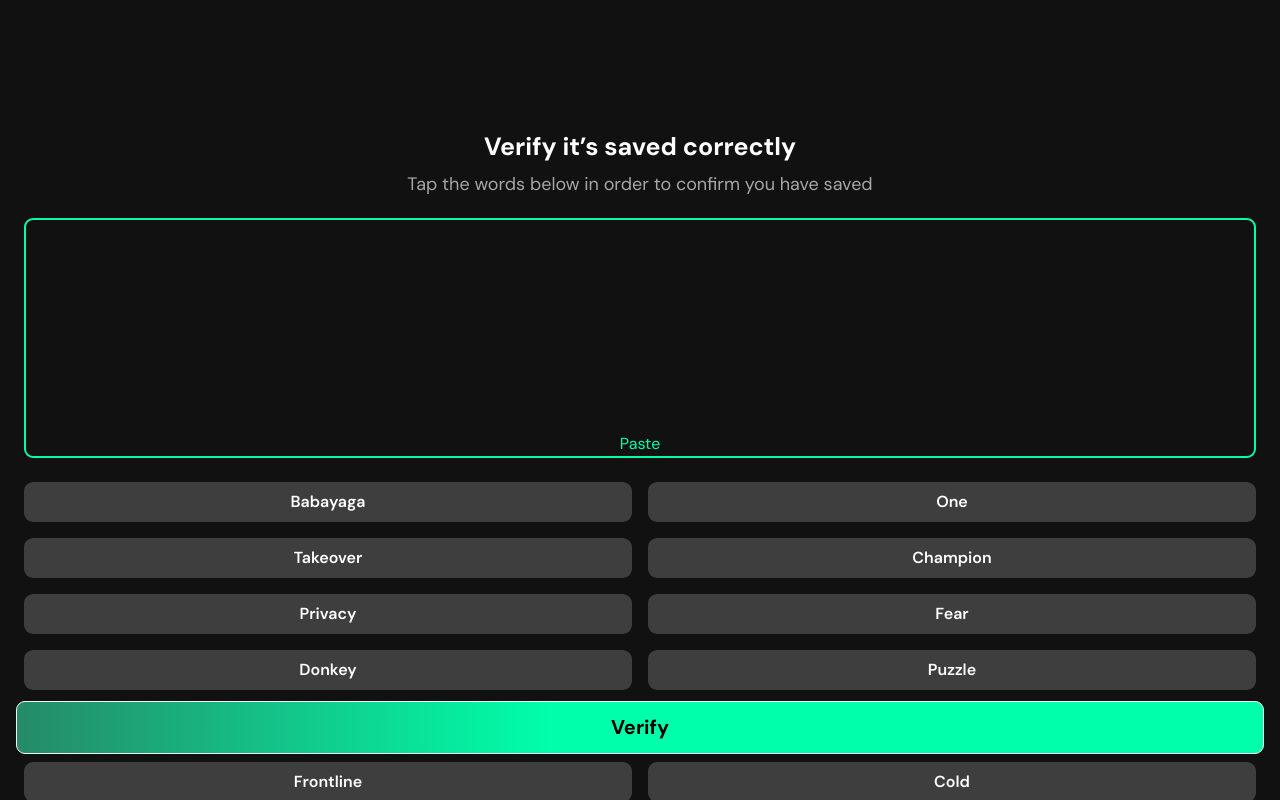
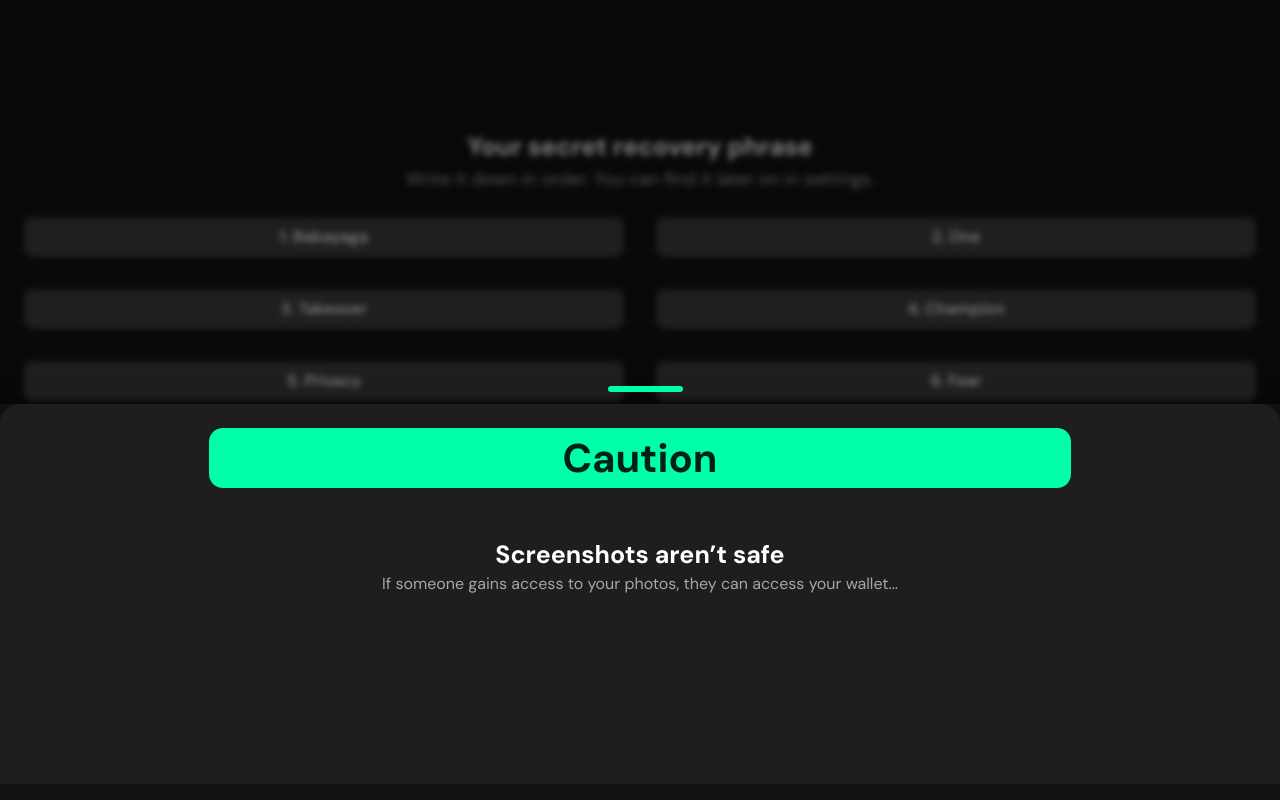
Before and after one commit to ChibuezeSamObisike/avail-tauri-task, a React (Vite) app: page /wallet-choser in a window 1280 px wide. Built offline with nearby package versions, Linux system fonts and the light colour scheme.

Commit message:
chore: upload secret recovery drawer

```diff
--- a/src/components/SwipeableDrawer.tsx
+++ b/src/components/SwipeableDrawer.tsx
@@ -8,8 +8,6 @@ import { Button, Box, Typography, SwipeableDrawer } from "@mui/material";
 import ViewProfile from "./ViewProfile";
 
 import settingsIcon from "../assets/settings-icon.svg";
-
-import { useNavigate } from "react-router-dom";
 import { Puller, Root, StyledBox } from "./styled";
 
 const drawerBleeding = 26;
@@ -18,12 +16,43 @@ interface Props {
   window?: () => Window;
   open: boolean;
   toggleDrawer: (newOpen: boolean) => React.ReactEventHandler<{}>;
+  children?: React.ReactNode;
 }
 
 export default function SwipeableEdgeDrawer(props: Props) {
-  const { window, open, toggleDrawer } = props;
-
-  const navigate = useNavigate();
+  const {
+    window,
+    open,
+    toggleDrawer,
+    children = (
+      <Box>
+        <Typography color='#fff' fontSize='20px' fontWeight={700}>
+          Wallets
+        </Typography>
+        <Typography color='#B0B0B0' my={2}>
+          WALLET 1
+        </Typography>
+        <ViewProfile />
+        <Box mx='auto' width='90%' my={2}>
+          <Button
+            fullWidth
+            endIcon={<img src={settingsIcon} />}
+            sx={{
+              borderRadius: "20px",
+              mx: "auto",
+              bgcolor: "#2A3331",
+              border: "0px",
+              color: "#fff",
+              fontWeight: 700,
+              fontSize: "15px",
+            }}
+          >
+            Add & manage wallets
+          </Button>
+        </Box>
+      </Box>
+    ),
+  } = props;
 
   const container =
     window !== undefined ? () => window().document.body : undefined;
@@ -37,11 +66,12 @@ export default function SwipeableEdgeDrawer(props: Props) {
             height: `calc(50% - ${drawerBleeding}px)`,
             overflow: "visible",
           },
+          ".MuiDrawer-root > .MuiBackdrop-root": {
+            backdropFilter: "blur(3px)",
+          },
         }}
       />
-      {/* <Box sx={{ textAlign: "center", pt: 1 }}>
-        <Button onClick={() => navigate("/")}>Baxk</Button>
-      </Box> */}
+
       {open && (
         <SwipeableDrawer
           container={container}
@@ -53,6 +83,12 @@ export default function SwipeableEdgeDrawer(props: Props) {
           disableSwipeToOpen={false}
           ModalProps={{
             keepMounted: false,
+          }}
+          sx={{
+            ".MuiDrawer-paper ": {
+              height: "calc(100% - 404px)",
+              top: 404,
+            },
           }}
         >
           <StyledBox
@@ -82,38 +118,14 @@ export default function SwipeableEdgeDrawer(props: Props) {
                 borderTopLeftRadius: 20,
                 borderTopRightRadius: 20,
                 p: 3,
-                boxShadow: "0px 4px 4px 0px #00FFAA40 inset",
+                //boxShadow: "0px 4px 4px 0px #00FFAA40 inset",
                 bgcolor: "#1E1E1E",
               }}
               width='100%'
               height='100%'
+              overflow='auto'
             >
-              <Box>
-                <Typography color='#fff' fontSize='20px' fontWeight={700}>
-                  Wallets
-                </Typography>
-                <Typography color='#B0B0B0' my={2}>
-                  WALLET 1
-                </Typography>
-                <ViewProfile />
-                <Box mx='auto' width='90%' my={2}>
-                  <Button
-                    fullWidth
-                    endIcon={<img src={settingsIcon} />}
-                    sx={{
-                      borderRadius: "20px",
-                      mx: "auto",
-                      bgcolor: "#2A3331",
-                      border: "0px",
-                      color: "#fff",
-                      fontWeight: 700,
-                      fontSize: "15px",
-                    }}
-                  >
-                    Add & manage wallets
-                  </Button>
-                </Box>
-              </Box>
+              {children}
             </Box>
           </StyledBox>
         </SwipeableDrawer>
--- a/src/main.tsx
+++ b/src/main.tsx
@@ -8,12 +8,15 @@ import theme from "./theme";
 import VerifySaved from "./views-mobile/VerifySaved";
 import BackupWallet from "./views-mobile/BackupWallet";
 import SecretRecovery from "./views-mobile/SecretRecovery";
+import Mob, { MobCarousel } from "./views-mobile/Mob";
+import Home from "./Home";
+import WalletChoser from "./WalletChoser";
 
 ReactDOM.createRoot(document.getElementById("root") as HTMLElement).render(
   <React.StrictMode>
     <ThemeProvider theme={theme}>
-      <div style={{ height: "100vh" }}>
-        <VerifySaved />
+      <div style={{ height: "100vh", backgroundColor: "red" }}>
+        <SecretRecovery />
       </div>
     </ThemeProvider>
   </React.StrictMode>
--- a/src/views-mobile/SecretRecovery.tsx
+++ b/src/views-mobile/SecretRecovery.tsx
@@ -1,5 +1,7 @@
 import { ContentCopy } from "@mui/icons-material";
 import { Box, Button, IconButton, Typography } from "@mui/material";
+import React from "react";
+import SwipeableEdgeDrawer from "../components/SwipeableDrawer";
 
 const SecretRecovery = () => {
   const recoveryPhase = [
@@ -16,6 +18,12 @@ const SecretRecovery = () => {
     "Frontline",
     "Cold",
   ];
+
+  const [open, setOpen] = React.useState<boolean>(true);
+  const toggleDrawer = (newOpen: boolean) => (): void => {
+    setOpen(newOpen);
+  };
+
   return (
     <Box
       pt={16}
@@ -80,6 +88,37 @@ const SecretRecovery = () => {
           <ContentCopy sx={{ color: "#00FFAA" }} />
         </IconButton>
       </Box>
+
+      <SwipeableEdgeDrawer open={open} toggleDrawer={() => toggleDrawer(true)}>
+        <Box>
+          <Box
+            bgcolor='#00FFAA'
+            width='70%'
+            mx='auto'
+            textAlign='center'
+            borderRadius='14px'
+          >
+            <Typography fontSize='40px' fontWeight={700}>
+              Caution
+            </Typography>
+          </Box>
+
+          <Typography
+            color='#fff'
+            textAlign='center'
+            fontSize='25px'
+            fontWeight={700}
+            mt={6}
+          >
+            Screenshots aren’t safe
+          </Typography>
+
+          <Typography textAlign='center' color='#A7A7A7' lineHeight='20.88px'>
+            If someone gains access to your photos, they can access your
+            wallet...
+          </Typography>
+        </Box>
+      </SwipeableEdgeDrawer>
     </Box>
   );
 };
--- a/src/views-mobile/VerifySaved.tsx
+++ b/src/views-mobile/VerifySaved.tsx
@@ -1,5 +1,13 @@
-import { Box, Button, Typography } from "@mui/material";
+import {
+  Box,
+  Button,
+  Checkbox,
+  Typography,
+  checkboxClasses,
+} from "@mui/material";
 import SwipeableEdgeDrawer from "../components/SwipeableDrawer";
+
+import React from "react";
 
 const VerifySaved = () => {
   const recoveryPhase = [
@@ -16,9 +24,14 @@ const VerifySaved = () => {
     "Frontline",
     "Cold",
   ];
+
+  const [open, setOpen] = React.useState<boolean>(true);
+  const toggleDrawer = (newOpen: boolean) => (): void => {
+    setOpen(newOpen);
+  };
+
   return (
     <>
-      {/* <SwipeableEdgeDrawer open={true} /> */}
       <Box
         pt={16}
         px={3}
@@ -53,14 +66,14 @@ const VerifySaved = () => {
         <Box
           display='grid'
           gap={2}
-          gridTemplateColumns='1fr 1fr'
+          gridTemplateColumns='1fr 1fr 1fr'
           width='100%'
           mx='auto'
           mt={3}
         >
           {recoveryPhase.map((phrase, i) => (
-            <Box px={1} py={1} bgcolor='#3E3E3E' borderRadius='9px'>
-              <Typography width='100%' fontWeight={600}>
+            <Box px={1} py={1} bgcolor='#3E3E3E' borderRadius='9px' key={i}>
+              <Typography width='100%' fontSize='14px' fontWeight={600}>
                 {phrase}
               </Typography>
             </Box>
@@ -92,6 +105,74 @@ const VerifySaved = () => {
             Verify
           </Button>
         </Box>
+
+        <SwipeableEdgeDrawer
+          open={open}
+          toggleDrawer={() => toggleDrawer(true)}
+        >
+          <Box>
+            <Typography color='#FFFFFF' fontSize='25px' fontWeight={700}>
+              Confirm you’ve saved it well
+            </Typography>
+            <Box display='flex' alignItems='flex-start' mb={3} mt={1}>
+              <Checkbox
+                sx={{
+                  [`&, &.${checkboxClasses.checked}`]: {
+                    color: "#00FFAA",
+                  },
+                }}
+              />
+              <Typography
+                ml={1}
+                color='#A7A7A7'
+                fontSize='18px'
+                lineHeight='20.88px'
+              >
+                I understand that if I lose my phone or wallet I will need my
+                secret recovery phrase to retrieve my wallet.
+              </Typography>
+            </Box>
+
+            <Box display='flex' alignItems='flex-start' mb={3} mt={1}>
+              <Checkbox
+                sx={{
+                  [`&, &.${checkboxClasses.checked}`]: {
+                    color: "#00FFAA",
+                  },
+                }}
+              />
+              <Typography
+                ml={1}
+                color='#A7A7A7'
+                fontSize='18px'
+                lineHeight='20.88px'
+              >
+                I understand that if I lose my phone or wallet I will need my
+                secret recovery phrase to retrieve my wallet.
+              </Typography>
+            </Box>
+
+            <Button
+              fullWidth
+              sx={{
+                background:
+                  "linear-gradient(89.89deg, #3E3E3E -27.59%, rgba(62, 62, 62, 0) 42.72%), #00FFAA",
+                py: 2,
+              }}
+              variant='contained'
+              type='submit'
+            >
+              Confirm
+            </Button>
+            <Button
+              sx={{ mt: 3, bgcolor: "#3E3E3E !important" }}
+              fullWidth
+              variant='outlined'
+            >
+              Back
+            </Button>
+          </Box>
+        </SwipeableEdgeDrawer>
       </Box>
     </>
   );
```
Also changed, not shown: src/WalletChoser.tsx (+6 -1 lines).
